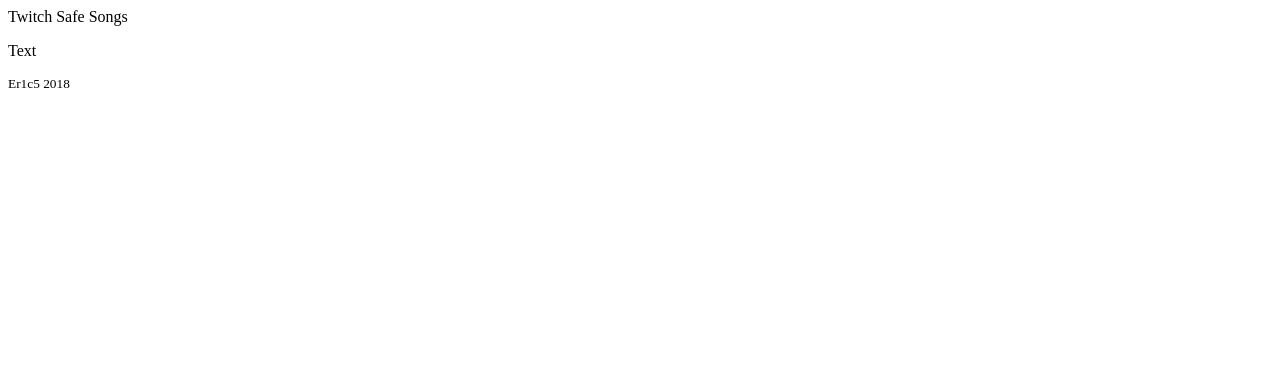
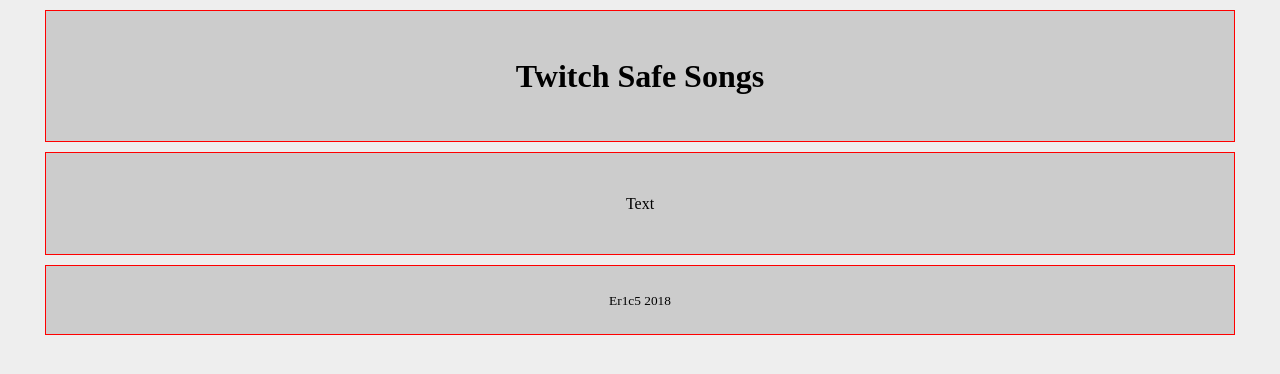
Before and after one commit to eschrofe/TwitchSafeSongs, a plain HTML site: page index.html in a window 1280 px wide. Drawn offline with Linux system fonts and the light colour scheme.

Commit message:
base css

```diff
--- /dev/null
+++ b/css/StyleSheet.css
@@ -0,0 +1,38 @@
+body {
+  background-color: #eeeeee;
+  font-family: 'Times New Roman', Times, serif;
+
+}
+
+#wrapper {
+  width: 100%;
+  margin: 0 auto;
+}
+
+header {
+  border: 1px solid red;
+  text-align: center;
+  width: 90%;
+  margin: 10px auto;
+  padding: 2%;
+  background-color: #cccccc
+}
+
+#main {
+  border: 1px solid red;
+  text-align: center;
+  margin: 10px auto;
+  width: 90%;
+  padding: 2%;
+  background-color: #cccccc
+
+}
+
+footer {
+  border: 1px solid red;
+  text-align: center;
+  width: 90%;
+  margin: 10px auto;
+  padding: 2%;
+  background-color: #cccccc
+}
--- a/index.html
+++ b/index.html
@@ -1,11 +1,13 @@
+<!DOCTYPE html>
 <html>
   <head>
     <title>Twitch Safe Songs</title>
+    <link href="css/StyleSheet.css" rel="stylesheet">
 </head>
 <body>
   <div id="wrapper">
     <header>
-      <p>Twitch Safe Songs</p>
+      <h1>Twitch Safe Songs</h1>
     </header>
     <section id="main">
       <p>Text</p>
```
